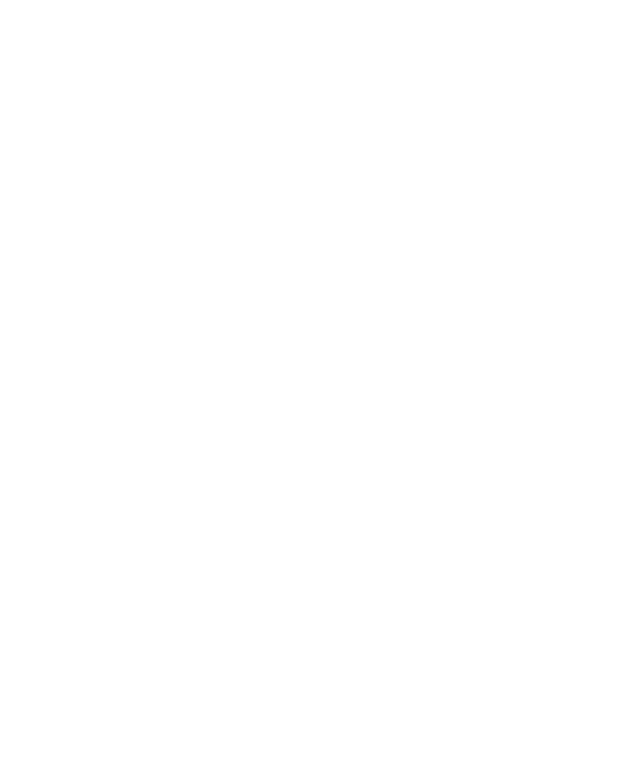
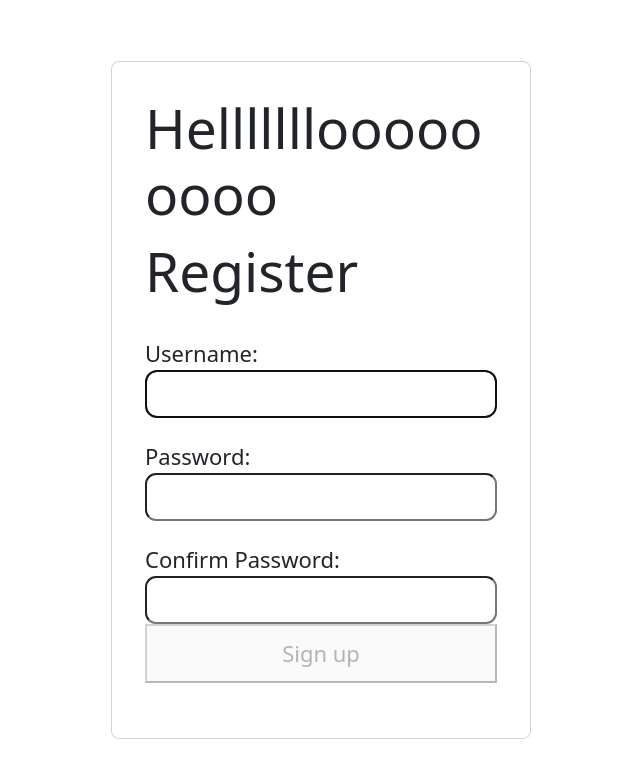
Before and after one commit to melpsh/CanadaNewComersGuide, a React (Vite) app: page /register in a window 1280 px wide. Before the commit this address had no page. Shown: the top 778 px of the page, without its empty margins (319-959 px from the left). Built offline with nearby package versions, Linux system fonts and the light colour scheme.

Commit message:
Registration page

```diff
--- a/package.json
+++ b/package.json
@@ -10,6 +10,11 @@
     "preview": "vite preview"
   },
   "dependencies": {
+    "@fortawesome/fontawesome-svg-core": "^6.5.2",
+    "@fortawesome/free-brands-svg-icons": "^6.5.2",
+    "@fortawesome/free-regular-svg-icons": "^6.5.2",
+    "@fortawesome/free-solid-svg-icons": "^6.5.2",
+    "@fortawesome/react-fontawesome": "^0.2.0",
     "axios": "^1.6.8",
     "bootstrap": "^5.3.3",
     "firebase": "^10.12.0",
--- a/src/App.jsx
+++ b/src/App.jsx
@@ -11,6 +11,7 @@
 import SignUp from './components/SignUp';
 import Login from './components/Login';
 import ResetPassword from './components/ResetPassword';
+import Register from './components/Register';
 
 const App = () => {
   return (
@@ -27,6 +28,7 @@
       <Route path='Accomodation' element ={<Accomodation />}/>
       <Route path='Roommate' element ={<Roommate />}/>
       <Route path='reset-password' element={<ResetPassword />}/>
+      <Route path='register' element={<Register />}/>
     </Routes>
     </>
   );
--- a/src/components/HomePage.jsx
+++ b/src/components/HomePage.jsx
@@ -21,15 +21,11 @@
 </div>
 <h1 className="mt-5 mb-4">Welcome to Canada</h1>
 <div className="row">
-<NavLink className="card col-md-4 mb-4 card-body mr-md-4" to='IDCard'>How to apply for Canadian ID</NavLink>
-<NavLink className="card col-md-4 mb-4 card-body mr-md-4" to='MSPCard'>How to apply for MSP</NavLink>
-<NavLink className="card col-md-4 mb-4 card-body" to='SINNumber'>How to apply for SIN number</NavLink>
-<NavLink className="card col-md-4 mb-4 card-body mr-md-4" to='Creditcard'>How to apply for Creditcard</NavLink>
-<NavLink className="card col-md-4 mb-4 card-body mr-md-4" to='Roommate'>How to find a roommate</NavLink>
-
-
-
-  <NavLink className="card col-md-4 mb-4 mr-4 card-body " to='Roommate'>How to find a roommate</NavLink>
+  <NavLink className="card col-md-4 mb-4 card-body mr-md-4" to='IDCard'>How to apply for Canadian ID</NavLink>
+  <NavLink className="card col-md-4 mb-4 card-body mr-md-4" to='MSPCard'>How to apply for MSP</NavLink>
+  <NavLink className="card col-md-4 mb-4 card-body" to='SINNumber'>How to apply for SIN number</NavLink>
+  <NavLink className="card col-md-4 mb-4 card-body mr-md-4" to='Creditcard'>How to apply for Creditcard</NavLink>
+  <NavLink className="card col-md-4 mb-4 card-body mr-md-4" to='Roommate'>How to find a roommate</NavLink>
   <NavLink className="card col-md-4 mb-4 mr-4 card-body " to='Community'>How to find community</NavLink>
   <NavLink className="card col-md-4 mb-4 mr-4 card-body " to='Accomodation'>How to find Accomodation</NavLink>
   <NavLink className="card col-md-4 mb-4 mr-4 card-body " to='englishClass'>How to find English Classes</NavLink>
@@ -37,13 +33,7 @@
   <NavLink className="card col-md-4 mb-4 mr-4 card-body " to='familydr'>How to find family doctor</NavLink>
   <NavLink className="card col-md-4 mb-4 mr-4 card-body " to='school'>How to find school for children</NavLink>
   <NavLink className="card col-md-4 mb-4 mr-4 card-body " to='taxes'>How to file taxes</NavLink>
-
-  <Routes>
-  <Route path ='/IDCard' element={<IDCard />}/>
-  <Route path= '/MSPCard' element={<MSPCard />}/>
-
-
-  </Routes>
+  <NavLink className="card col-md-4 mb-4 mr-4 card-body " to='register'>Register</NavLink>
 </div>
 </div>
     </Layout>
--- a/src/components/Job.jsx
+++ b/src/components/Job.jsx
@@ -1,6 +1,4 @@
 import React from "react";
-import InfoBlock from "./InfoBlock";
-import { NavLink } from "react-router-dom";
 import Layout from "./Layout";
 
 const Job = () => {
--- /dev/null
+++ b/src/components/Register.jsx
@@ -0,0 +1,143 @@
+import React from "react";
+import { useRef, useState, useEffect } from "react";
+import { faCheck, faTimes, faInfoCircle} from "@fortawesome/free-solid-svg-icons"
+import { FontAwesomeIcon } from "@fortawesome/react-fontawesome";
+
+const USER_REGEX = /^[a-zA-Z][a-zA-Z0-9-_]{3,23}$/;
+const PWD_REGEX = /^(?=.*[a-z])(?=.*[a-z])(?=.*[0-9])(?=.*[!@#$%]).{8,24}$/;
+
+const Register = () => {
+    const userRef = useRef();
+    const errRef = useRef();
+
+    const [user, setUser] = useState('');
+    const [validName, setValidName] = useState(false);
+    const [userFocus, setUserFocus] = useState(false);
+
+    const [pwd, setPwd] = useState('');
+    const [validPwd, setValidPwd] = useState(false);
+    const [pwdFocus, setPwdFocus] = useState(false);
+
+    const [matchPwd, setMatchPwd] = useState('');
+    const [validMatch, setValidMatch] = useState(false);
+    const [matchFocus, setMatchFocus] = useState(false);
+
+    const [errMsg, setErrMsg] = useState('');
+    const [success, setSuccess] = useState(false);
+
+    useEffect(() => {
+        userRef.current.focus();
+    },[])
+
+    useEffect(() => {
+        const result = USER_REGEX.test(user);
+        setValidName(result);
+    },[user])
+
+    useEffect(() => {
+        const result = PWD_REGEX.test(pwd);
+        setValidPwd(result);
+        const match = pwd === matchPwd;
+        setValidMatch(match);
+    },[pwd, matchPwd])
+
+    useEffect(() => {
+        setErrMsg('');
+    },[user, pwd, matchPwd])
+
+    const handleSubmit = async (e) => {
+        e.preventDefault();
+        const v1 = USER_REGEX.test(user);
+        const v2 = PWD_REGEX.test(pwd);
+        if(!v1 || !v2) {
+            setErrMsg('Invalid Entry');
+            return;
+        }
+        setSuccess(true);
+    }
+
+    return (
+        <div className="container d-flex justify-content-center align-items-center vh-100">
+            <section className="card p-4">
+                {success ? (
+                    <div>
+                        <h1>Success!</h1>
+                        <p>
+                            <a href="#">Sign In</a>
+                        </p>
+                    </div>
+                ) : (
+                    <div>
+                        <h1>Helllllllooooooooo</h1>
+                        <p ref={errRef} className={errMsg ? "errMsg" :"offscreen"}aria-live="assertive">{errMsg}</p>
+                        <h1>Register</h1>
+                        <form onSubmit={handleSubmit}>
+                            <label htmlFor="username">Username:</label>
+                            <input
+                                type="text"
+                                id="username"
+                                ref={userRef}
+                                autoComplete="off"
+                                onChange={(e) => setUser(e.target.value)}
+                                required
+                                aria-invalid={validName ? "false" : "true"}
+                                aria-describedby="uidnote"
+                                onFocus={() => setUserFocus(true)}
+                                onBlur={() => setUserFocus(false)}
+                            />
+                            <p id="uidnote" className={userFocus && user && !validName ? "instructions" : "offscreen"}>
+                                <FontAwesomeIcon icon={faInfoCircle} />
+                                4 to 24 characters.<br />
+                                Must begin with a letter.<br/>
+                                Letters, numbers, underscores, hyphens allowed.
+                            </p>
+
+                            <label htmlFor="password">Password:</label>
+                            <input
+                                type="password"
+                                id="password"
+                                onChange={(e) => setPwd(e.target.value)}
+                                required
+                                aria-invalid={validPwd ? "false" : "true"}
+                                aria-describedby="pwdnote"
+                                onFocus={() => setPwdFocus(true)}
+                                onBlur={() => setPwdFocus(false)}
+                            />
+                            <p id="pwdnote" className={pwdFocus && !validPwd ? "instructions" : "offscreen"}>
+                                <FontAwesomeIcon icon={faInfoCircle} />
+                                8 to 24 characters.<br />
+                                Must include uppercase and lowercase letters, a number, and a special character.<br/>
+                                Allowed special characters: <span aria-label="exclamation mark">!</span>
+                                <span aria-label="at symbol">@</span>
+                                <span aria-label="hashtag">#</span>
+                                <span aria-label="dollar sign">$</span>
+                                <span aria-label="percent">%</span>
+                            </p>
+
+                            <label htmlFor="confirm_pwd">Confirm Password:</label>
+                            <input
+                                type="password"
+                                id="confirm_pwd"
+                                onChange={(e) => setMatchPwd(e.target.value)}
+                                required
+                                aria-invalid={validMatch ? "false" : "true"}
+                                aria-describedby="confirmnote"
+                                onFocus={() => setMatchFocus(true)}
+                                onBlur={() => setMatchFocus(false)}
+                            />
+                            <p id="confirmnote" className={matchFocus && !validMatch ? "instructions" : "offscreen"}>
+                                <FontAwesomeIcon icon={faInfoCircle} />
+                                Must match the first password input field.
+                            </p>
+                            <button disabled={!validName || !validPwd || !validMatch}>
+                                Sign up
+                            </button>
+                        </form>
+                    </div>
+                )}
+            </section>
+        </div>
+    );
+};
+
+export default Register;
--- a/src/index.css
+++ b/src/index.css
@@ -0,0 +1,114 @@
+@import url('https://fonts.googleapis.com/css2?family=Nunito&display=swap');
+
+* {
+    margin: 0;
+    padding: 0;
+    box-sizing: border-box;
+}
+
+html {
+    font-family: 'Nunito', sans-serif;
+    font-size: 22px;
+    color: #fff;
+}
+
+body {
+    min-height: 100vh;
+    background-color: dodgerblue;
+}
+
+.App {
+  display: flex;
+  flex-direction: column;
+  justify-content: center;
+  align-items: center;
+  min-height: 100vh;
+  padding: 1rem 0.5rem;
+}
+
+section {
+    width: 100%;
+    max-width: 420px;
+    min-height: 400px;
+    display: flex;
+    flex-direction: column;
+    justify-content: flex-start;
+    padding: 1rem;
+    background-color: rgba(0,0,0,0.4);
+}
+
+form {
+    display: flex;
+    flex-direction: column;
+    justify-content: space-evenly;
+    flex-grow: 1;
+    padding-bottom: 1rem;
+}
+
+a, a:visited {
+    color: #fff;
+}
+
+input[type="text"],
+input[type="password"],
+button,
+textarea {
+  font-family: 'Nunito', sans-serif;
+  font-size: 22px;
+  padding: 0.25rem;
+  border-radius: 0.5rem;
+}
+
+label,
+button {
+  margin-top: 1rem;
+}
+
+button {
+  padding: 0.5rem;
+}
+
+.instructions {
+    font-size: 0.75rem;
+    border-radius: 0.5rem;
+    background: #000;
+    color: #fff;
+    padding: 0.25rem;
+    position: relative;
+    bottom: -10px;
+}
+
+.instructions > svg {
+    margin-right: 0.25rem;
+}
+
+.offscreen {
+    position: absolute;
+    left: -9999px;
+}
+
+.hide {
+    display: none;
+}
+
+.valid {
+    color: limegreen;
+    margin-left: 0.25rem;
+}
+
+.invalid {
+    color: red;
+    margin-left: 0.25rem;
+}
+
+.errmsg {
+    background-color: lightpink;
+    color: firebrick;
+    font-weight: bold;
+    padding: 0.5rem;
+    margin-bottom: 0.5rem;
+}
+
+.line {
+    display: inline-block;
+}
```
Also changed, not shown: 1 other file (tests, documents, lock files or other folders).
